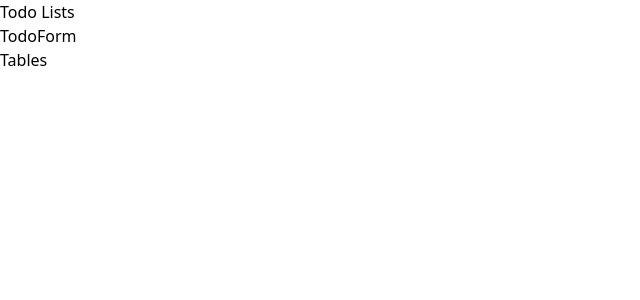
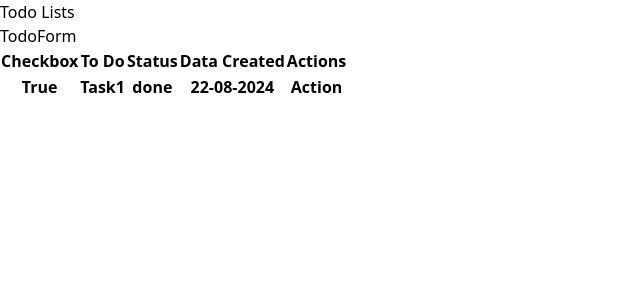
Before and after one commit to sanzayThapa/todo-app, a React (Vite) app in the folder frontend/: page / in a window 1280 px wide. Shown: the top 300 px of the page, without its empty margins (0-640 px from the left). Built offline with nearby package versions, Linux system fonts and the light colour scheme.

Commit message:
adding table

```diff
--- a/frontend/src/components/Table.jsx
+++ b/frontend/src/components/Table.jsx
@@ -2,6 +2,30 @@ import React from 'react'
 
 export const Table = () => {
   return (
-    <div>Tables</div>
+    <div>
+      <table>
+        <thead>
+          <tr>
+            <th>Checkbox</th>
+            <th>To Do</th>
+            <th>Status</th>
+            <th>Data Created</th>
+            <th>Actions</th>
+
+
+          </tr>
+        </thead>
+        <tbody>
+          <tr>
+            <th>True</th>
+            <th>Task1</th>
+            <th>done</th>
+            <th>22-08-2024</th>
+            <th>Action</th>
+
+          </tr>
+        </tbody>
+      </table>
+    </div>
   )
 }
```
